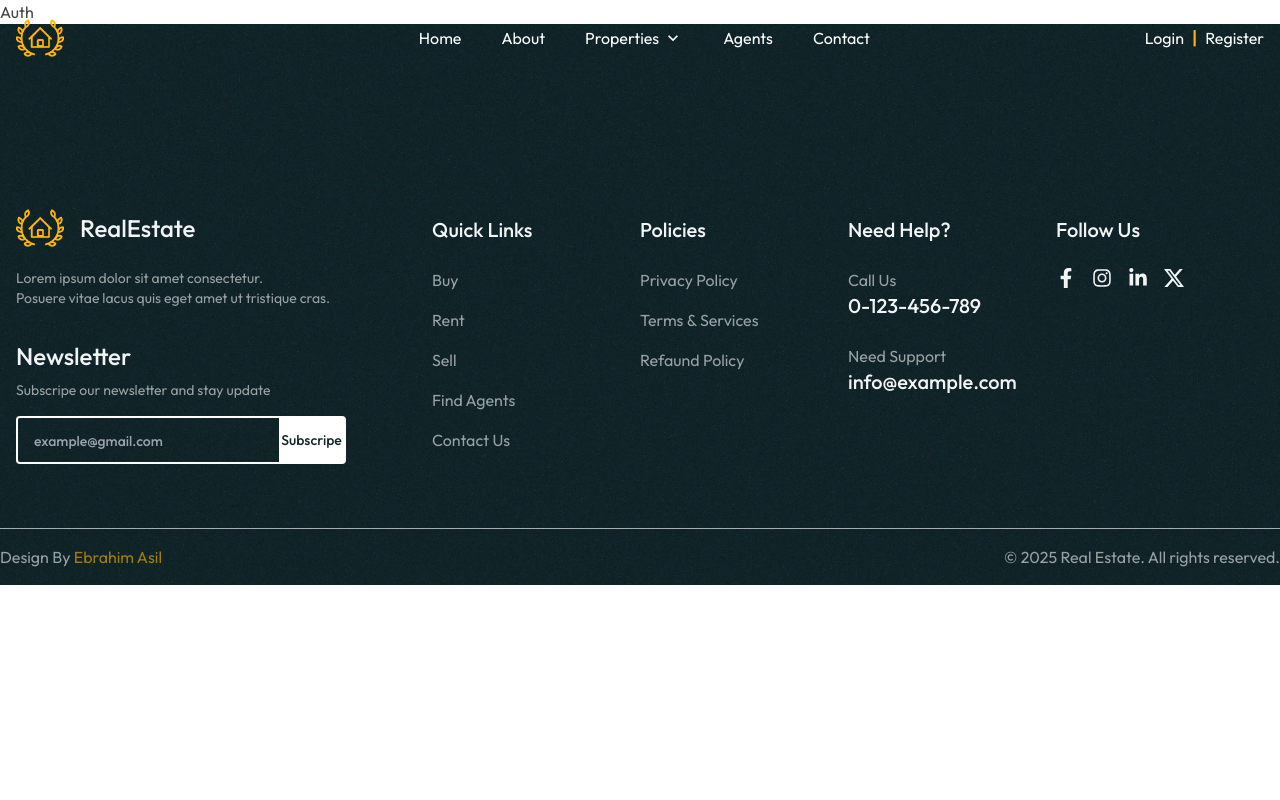
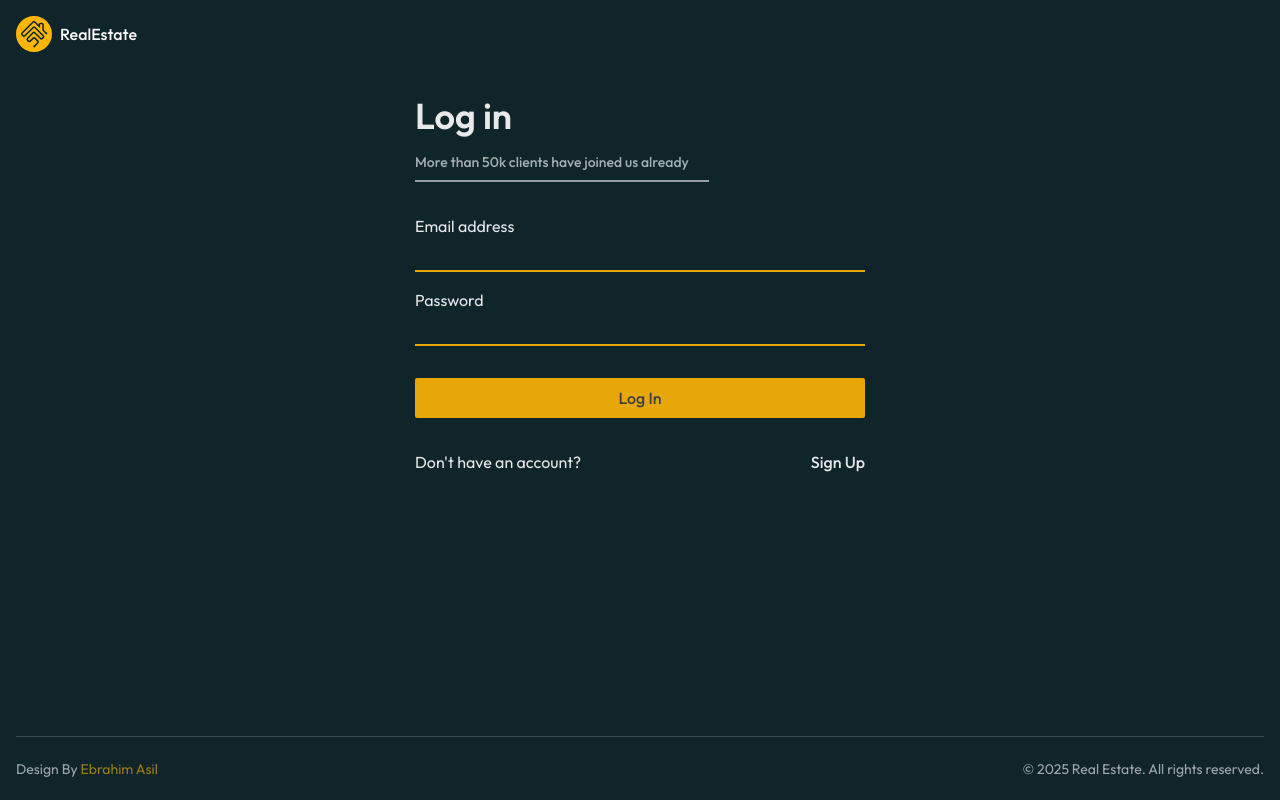
Before and after one commit to ebrahim-2030/realestate-react-app, a React (Vite) app: page /auth in a window 1280 px wide. Built offline with nearby package versions, Linux system fonts and the light colour scheme.

Commit message:
feat: create Auth page

```diff
--- a/src/components/Footer.jsx
+++ b/src/components/Footer.jsx
@@ -150,7 +150,7 @@ const Footer = () => {
       <hr className="mt-16 opacity-70" />
 
       {/* copyright section */}
-      <div className="max-w-screen-xl mx-auto flex flex-col md:flex-row  gap-2 md:items-center justify-between py-4 opacity-60">
+      <div className="px-4 max-w-screen-xl mx-auto flex flex-col md:flex-row  gap-2 md:items-center justify-between py-4 opacity-60">
         <p>
           Design By{" "}
           <span className="text-brand-secandary opacity-100">Ebrahim Asil</span>
--- a/src/components/Header.jsx
+++ b/src/components/Header.jsx
@@ -35,7 +35,7 @@ const Header = () => {
         <Link
           to="about"
           offset={-150}
-          className="cursor-pointer px-6 py-2.5 border-2 bg-brand-primary rounded-sm hover:bg-transparent hovertransition-all duration-200  "
+          className="cursor-pointer px-6 py-2.5 border-2 bg-white/10 rounded-sm hover:bg-transparent hovertransition-all duration-200  "
         >
           Learn More
         </Link>
--- a/src/components/Navbar.jsx
+++ b/src/components/Navbar.jsx
@@ -3,9 +3,9 @@ import { useEffect, useState } from "react";
 import { BiSolidBuildingHouse } from "react-icons/bi";
 import { Link, NavLink, useNavigate } from "react-router-dom";
 import { MdKeyboardArrowDown } from "react-icons/md";
-import logo from "../assets/icons/logo.png";
-import { BsBuildingsFill, BsFillHouseHeartFill } from "react-icons/bs";
+import { BsBuildingsFill } from "react-icons/bs";
 import { FaHouseChimneyWindow } from "react-icons/fa6";
+import { SiHomebridge } from "react-icons/si";
 
 // nav links data
 const navlinks = [
@@ -68,14 +68,15 @@ const Navbar = () => {
 
   return (
     <nav
-      className={`h-[8vh] lg:h-[9.5vh] w-full mx-auto  px-4 fixed top-0 left-0  ${
+      className={`h-[8.5vh] lg:h-[9.5vh] w-full mx-auto  px-4 fixed top-0 left-0  ${
         scrolled ? "bg-brand-primary " : "bg-transparent"
       } text-white  z-50 transition-all duration-300`}
     >
       <div className="max-w-screen-2xl mx-auto h-full flex items-center justify-between ">
         {/* logo */}
-        <Link to="/">
-          <img src={logo} className="h-10 md:h-12" alt="" />
+        <Link to="/" className="flex items-center gap-2">
+          <SiHomebridge className="text-4xl lg:text-[44px] text-brand-secandary" />
+          <h2 className="font-medium">RealEstate</h2>
         </Link>
         {/* desktop nav links */}
         <ul className="hidden flex-1 lg:flex items-center justify-center lg:ml-20 gap-10 capitalize relative">
@@ -89,7 +90,7 @@ const Navbar = () => {
               onMouseLeave={() => link.submenu && setOpenDropdown(null)}
             >
               <NavLink
-              onClick={() => window.scrollTo(0,0)}
+                onClick={() => window.scrollTo(0, 0)}
                 to={link.path}
                 className={({ isActive }) =>
                   `flex items-center  ${
--- /dev/null
+++ b/src/layouts/Layout.jsx
@@ -0,0 +1,28 @@
+import React from "react";
+import { useLocation } from "react-router-dom";
+import AuthNavbar from "../pages/auth-components/AuthNavbar";
+import Navbar from "../components/Navbar";
+import AuthFooter from "../pages/auth-components/AuthFooter";
+import Footer from "../components/Footer";
+
+const Layout = ({ children }) => {
+  const location = useLocation();
+
+  // check if the current page is an auth page
+  const isAuthPage = location.pathname.startsWith("/auth");
+  return (
+    <div>
+
+      {/* show minimal header/footer for auth pages */}
+      {isAuthPage ? <AuthNavbar /> : <Navbar />}
+
+      {/* main children */}
+
+      {/* footer based on page type */}
+      <main>{children}</main>
+      {isAuthPage ? <AuthFooter /> : <Footer />}
+    </div>
+  );
+};
+
+export default Layout;
--- a/src/pages/Auth.jsx
+++ b/src/pages/Auth.jsx
@@ -1,9 +1,16 @@
-import React from 'react'
+import React from "react";
+import AuthForm from "./auth-components/AuthForm";
 
 const Auth = () => {
   return (
-    <div>Auth</div>
-  )
-}
+    <div className=" px-4 xl:px-0  h-[100vh] flex justify-center  pt-24 bg-brand-primary text-white">
+      <div className=" max-w-screen-xl mx-auto">
 
-export default Auth
+        {/* login form */}
+        <AuthForm />
+      </div>
+    </div>
+  );
+};
+
+export default Auth;
--- /dev/null
+++ b/src/pages/auth-components/AuthFooter.jsx
@@ -0,0 +1,22 @@
+import React from "react";
+
+const AuthFooter = () => {
+  return (
+    <footer className="h-[10vh] sm:h-[8vh] w-full mx-auto  px-4 absolute bottom-0 left-0  text-white z-50 transition-all duration-300">
+      <div className="max-w-screen-2xl  h-full mx-auto ">
+        {/* copyright section */}
+        <div className="border-t h-full border-white/30 text-sm  flex flex-col sm:flex-row sm:justify-between sm:items-center justify-center gap-1  opacity-60">
+          <p>
+            Design By{" "}
+            <span className="text-brand-secandary opacity-100">
+              Ebrahim Asil
+            </span>
+          </p>
+          <p>&copy; 2025 Real Estate. All rights reserved.</p>
+        </div>
+      </div>
+    </footer>
+  );
+};
+
+export default AuthFooter;
--- /dev/null
+++ b/src/pages/auth-components/AuthForm.jsx
@@ -0,0 +1,57 @@
+const AuthForm = () => {
+  const handleSubmit = (e) => {
+    e.preventDefault();
+  };
+  return (
+    <div className=" opacity-90">
+      {/* title */}
+      <h2 className="text-3xl sm:text-4xl font-semibold ">Log in</h2>
+      <p className="mt-2 sm:mt-4 opacity-70  text-sm font-medium border-b-2 pb-2 inline-block pr-5">
+        More than 50k clients have joined us already
+      </p>
+
+      {/* login form */}
+      <form
+        onSubmit={handleSubmit}
+        className="w-full sm:w-[450px]   flex flex-col gap-4 mt-8 "
+      >
+        {/* email */}
+        <div className="flex flex-col items-start">
+          <label htmlFor="email">Email address</label>
+          <input
+            className="w-full outline-none bg-transparent border-b-2 py-1 border-brand-secandary"
+            type="email"
+            name="email"
+            id="email"
+          />
+        </div>
+
+        {/* password */}
+        <div className="flex flex-col items-start">
+          <label htmlFor="password">Password</label>
+          <input
+            className="w-full outline-none bg-transparent border-b-2 py-1 border-brand-secandary"
+            type="password"
+            name="password"
+            id="password"
+          />
+        </div>
+
+        {/* login button */}
+        <button className="mt-4 bg-brand-secandary text-custom_black px-4 py-2 font-medium rounded-sm ">
+          Log In
+        </button>
+
+        {/* sign up */}
+        <div className="flex items-center justify-between mt-4">
+          <p>Don't have an account?</p>
+          <button className="hover:text-brand-secandary font-medium">
+            Sign Up
+          </button>
+        </div>
+      </form>
+    </div>
+  );
+};
+
+export default AuthForm;
--- /dev/null
+++ b/src/pages/auth-components/AuthNavbar.jsx
@@ -0,0 +1,18 @@
+import { Link } from "react-router-dom";
+import { SiHomebridge } from "react-icons/si";
+
+const AuthNavbar = () => {
+  return (
+    <nav className="h-[8.5vh] lg:h-[9.5vh]h w-full mx-auto  px-4 fixed top-0 left-0  text-white  ">
+      <div className="h-full max-w-screen-2xl mx-auto flex items-center  ">
+        {/* logo */}
+        <Link to="/" className="flex items-center gap-2">
+          <SiHomebridge className="text-4xl text-brand-secandary" />
+          <h2 className="font-medium">RealEstate</h2>
+        </Link>
+      </div>
+    </nav>
+  );
+};
+
+export default AuthNavbar;
--- a/src/routes/AppRoutes.jsx
+++ b/src/routes/AppRoutes.jsx
@@ -5,22 +5,20 @@ import PropertyDetails from "../pages/PropertyDetails";
 import About from "../pages/About";
 import Contact from "../pages/Contact";
 import Auth from "../pages/Auth";
-import Navbar from "../components/Navbar";
-import Footer from "../components/Footer";
 import Agents from "../pages/Agents";
 import AgentDetails from "../pages/AgentDetails";
+import Layout from "../layouts/Layout";
 
 const AppRoutes = () => {
   return (
     <Router>
-      <div>
-        {/* navbar */}
-        <Navbar />
-        <main>
-          {/* pages routes  */}
+      <Layout>
         <Routes>
           <Route path="/" element={<Home />} />
-            <Route path="/property-details/:propertyId" element={<PropertyDetails />} />
+          <Route
+            path="/property-details/:propertyId"
+            element={<PropertyDetails />}
+          />
           <Route path="/agents" element={<Agents />} />
           <Route path="/agent-details/:agentId" element={<AgentDetails />} />
           <Route path="/about" element={<About />} />
@@ -28,11 +26,7 @@ const AppRoutes = () => {
           <Route path="/auth" element={<Auth />} />
           <Route path="/search-result" element={<SearchResult />} />
         </Routes>
-        </main>
-
-        {/* footer */}
-        <Footer />
-      </div>
+      </Layout>
     </Router>
   );
 };
```
Also changed, not shown: src/assets/icons/logo.png (deleted). Lines whose indentation alone changed are shown as unchanged.
